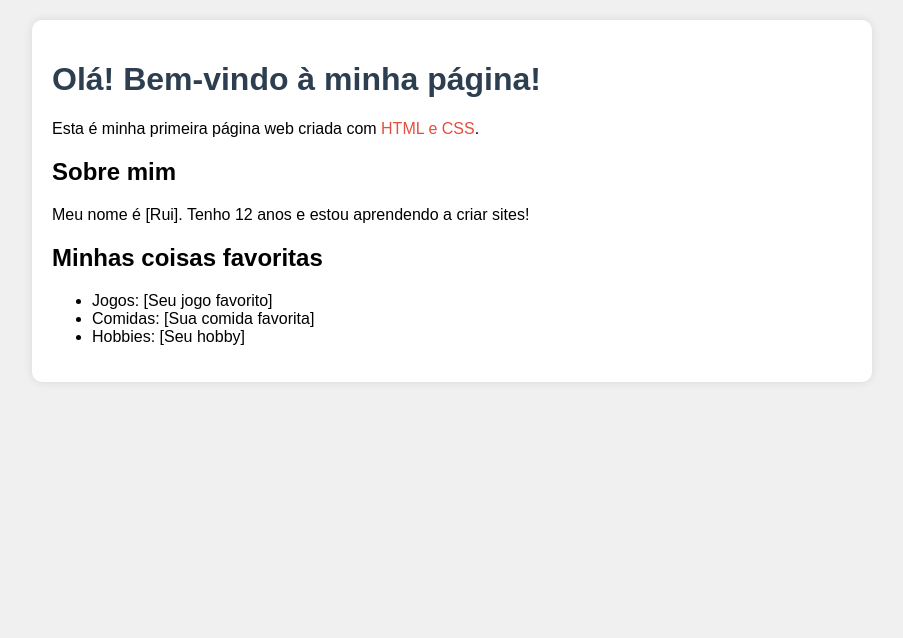
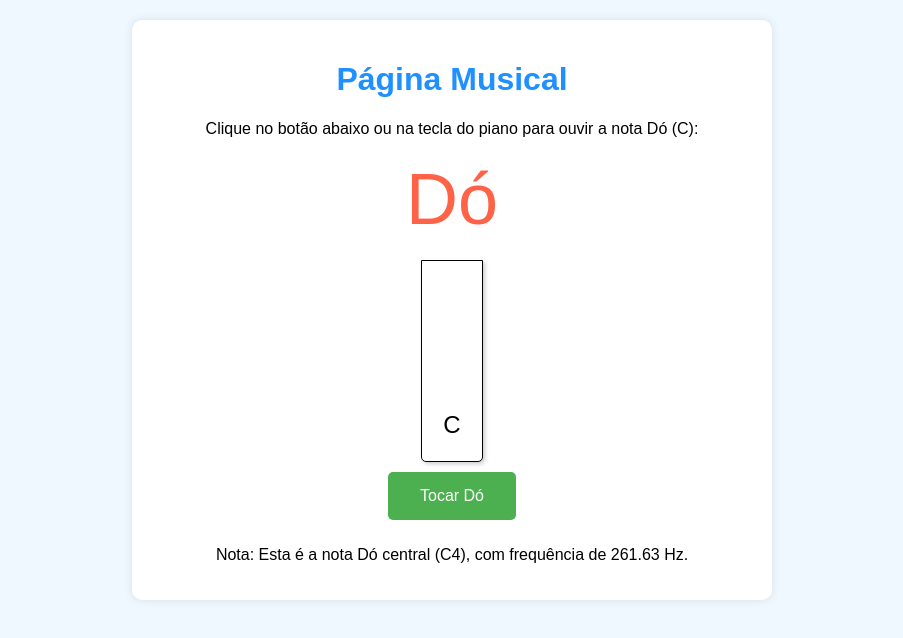
Before and after one commit to Turma4D/meu-site, a plain HTML site: page index.html in a window 1280 px wide. Shown: the whole page, without its empty margins (188-1091 px from the left). Drawn offline with Linux system fonts and the light colour scheme.

Commit message:
Update index.html

```diff
--- a/index.html
+++ b/index.html
@@ -1,16 +1,17 @@
 <!DOCTYPE html>
 <html>
 <head>
-    <title>Minha Primeira Página</title>
+    <title>Página Musical - Nota Dó</title>
     <style>
         body {
             font-family: Arial, sans-serif;
             margin: 0;
             padding: 20px;
-            background-color: #f0f0f0;
+            background-color: #f0f8ff;
+            text-align: center;
         }
         .container {
-            max-width: 800px;
+            max-width: 600px;
             margin: 0 auto;
             background-color: white;
             padding: 20px;
@@ -18,25 +19,130 @@
             box-shadow: 0 0 10px rgba(0,0,0,0.1);
         }
         h1 {
-            color: #2c3e50;
+            color: #1e90ff;
         }
-        .cor-destaque {
-            color: #e74c3c;
+        .nota {
+            font-size: 72px;
+            color: #ff6347;
+            margin: 20px 0;
+        }
+        button {
+            background-color: #4CAF50;
+            border: none;
+            color: white;
+            padding: 15px 32px;
+            text-align: center;
+            text-decoration: none;
+            display: inline-block;
+            font-size: 16px;
+            margin: 10px 2px;
+            cursor: pointer;
+            border-radius: 5px;
+            transition: background-color 0.3s;
+        }
+        button:hover {
+            background-color: #45a049;
+        }
+        .piano-key {
+            width: 60px;
+            height: 200px;
+            background-color: white;
+            border: 1px solid black;
+            border-radius: 0 0 5px 5px;
+            display: inline-block;
+            margin: 0 2px;
+            box-shadow: 2px 2px 4px rgba(0,0,0,0.2);
+            cursor: pointer;
+        }
+        .piano-key.active {
+            background-color: #e0e0e0;
+        }
+        .music-note {
+            font-size: 24px;
+            margin-top: 150px;
         }
     </style>
 </head>
 <body>
     <div class="container">
-        <h1>Olá! Bem-vindo à minha página!</h1>
-        <p>Esta é minha primeira página web criada com <span class="cor-destaque">HTML e CSS</span>.</p>
-        <h2>Sobre mim</h2>
-        <p>Meu nome é [Rui]. Tenho 12 anos e estou aprendendo a criar sites!</p>
-        <h2>Minhas coisas favoritas</h2>
-        <ul>
-            <li>Jogos: [Seu jogo favorito]</li>
-            <li>Comidas: [Sua comida favorita]</li>
-            <li>Hobbies: [Seu hobby]</li>
-        </ul>
+        <h1>Página Musical</h1>
+        <p>Clique no botão abaixo ou na tecla do piano para ouvir a nota Dó (C):</p>
+
+        <div class="nota">Dó</div>
+
+        <div>
+            <div class="piano-key" id="doKey">
+                <div class="music-note">C</div>
+            </div>
+        </div>
+
+        <button id="playButton">Tocar Dó</button>
+
+        <p>Nota: Esta é a nota Dó central (C4), com frequência de 261.63 Hz.</p>
     </div>
+
+    <script>
+        // Criar um contexto de áudio
+        let audioContext;
+        let oscillator;
+
+        function inicializarAudio() {
+            // Criar contexto de áudio apenas quando o usuário interagir
+            if (!audioContext) {
+                audioContext = new (window.AudioContext || window.webkitAudioContext)();
+            }
+        }
+
+        function tocarDo() {
+            inicializarAudio();
+
+            // Parar o oscilador anterior se existir
+            if (oscillator) {
+                oscillator.stop();
+            }
+
+            // Criar um oscilador para a nota Dó (C4 = 261.63 Hz)
+            oscillator = audioContext.createOscillator();
+            oscillator.type = 'sine'; // Onda senoidal para um som mais suave
+            oscillator.frequency.setValueAtTime(261.63, audioContext.currentTime); // Frequência da nota Dó
+
+            // Criar um nó de ganho para controlar o volume
+            const gainNode = audioContext.createGain();
+            gainNode.gain.setValueAtTime(0.5, audioContext.currentTime); // Volume a 50%
+
+            // Aplicar uma curva de fade-out suave
+            gainNode.gain.exponentialRampToValueAtTime(0.01, audioContext.currentTime + 1.5);
+
+            // Conectar oscilador -> ganho -> saída
+            oscillator.connect(gainNode);
+            gainNode.connect(audioContext.destination);
+
+            // Iniciar o oscilador
+            oscillator.start();
+
+            // Parar o oscilador após 1.5 segundos
+            setTimeout(() => {
+                oscillator.stop();
+            }, 1500);
+
+            // Efeito visual na tecla do piano
+            const pianoKey = document.getElementById('doKey');
+            pianoKey.classList.add('active');
+            setTimeout(() => {
+                pianoKey.classList.remove('active');
+            }, 300);
+        }
+
+        // Adicionar event listeners
+        document.getElementById('playButton').addEventListener('click', tocarDo);
+        document.getElementById('doKey').addEventListener('click', tocarDo);
+
+        // Também podemos tocar a nota ao pressionar a tecla 'c'
+        document.addEventListener('keydown', function(event) {
+            if (event.key === 'c' || event.key === 'C') {
+                tocarDo();
+            }
+        });
+    </script>
 </body>
 </html>
```
